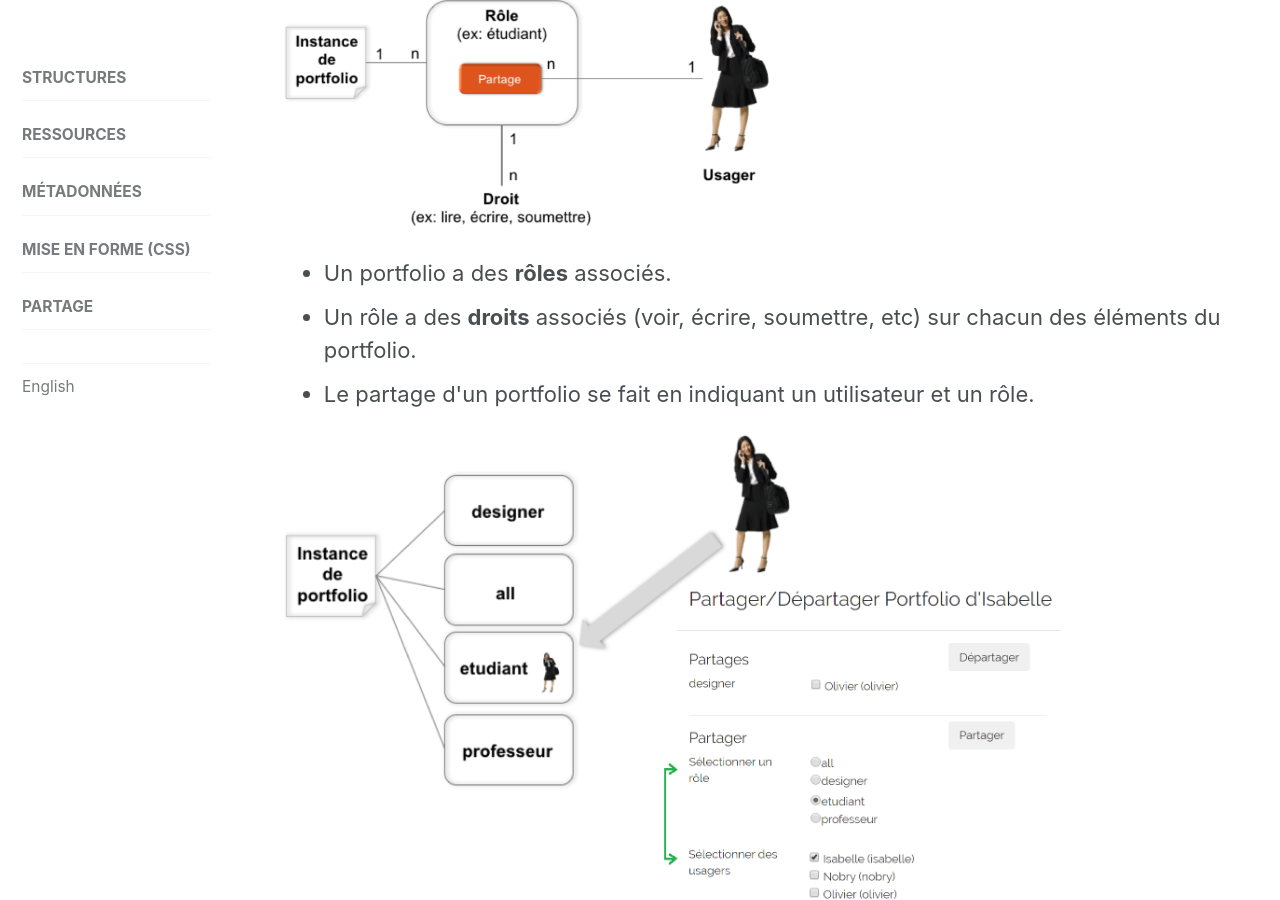
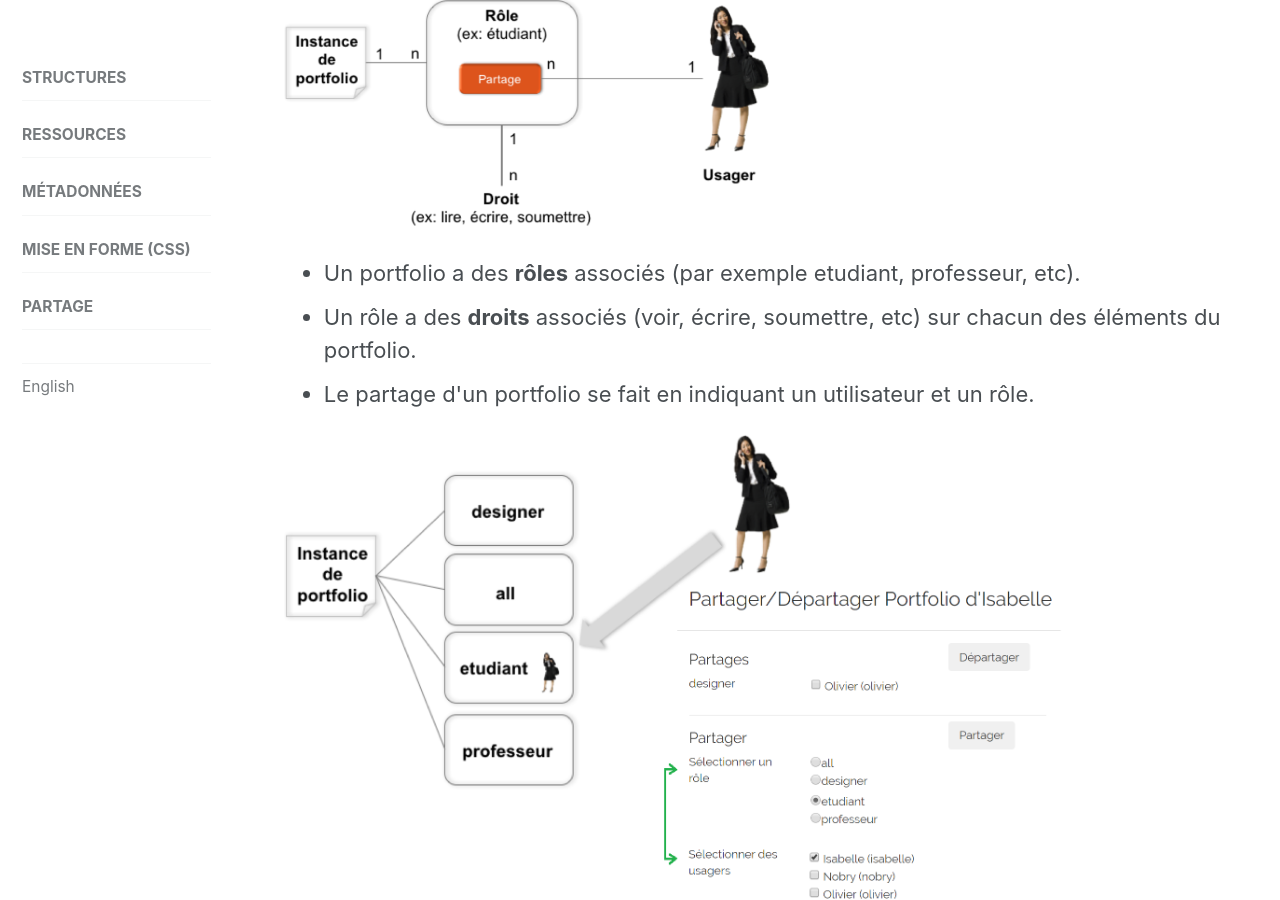
Before and after one commit to karutaproject/karuta-frontend-documentation, a Jekyll site: the page built from _pages/portfolio_fr.html, in a window 1280 px wide and 900 px high, scrolled down 3571 px. Built offline with Jekyll 4.4.1, drawn with Linux system fonts in a browser that asks for light colours.

Commit message:
corrections

```diff
--- a/_data/navigation.yml
+++ b/_data/navigation.yml
@@ -24,7 +24,7 @@
 
 # ====== DOCUMENTATION_EN ================
 documentation_en:
-  - title: Languages
+  - title:
     children:
       - title: "Français"
         url: /documentation_fr/
--- a/_includes/masthead.html
+++ b/_includes/masthead.html
@@ -2,7 +2,7 @@
   <div class="masthead__inner-wrap">
     <div class="masthead__menu">
       <nav id="site-nav" class="greedy-nav">
-        <img src='../assets/img/K.png' style="height:20px;margin-right:10px"/> <a class="site-title" href="{{ '/' | absolute_url }}">{{ site.title }}</a>
+        <img src='../assets/img/K.png' style="height:20px;margin-right:10px"/> <a class="site-title" href="{{ '/documentation_fr' | absolute_url }}">{{ site.title }}</a>
         <ul class="visible-links">
           {% for link in site.data.navigation.main %}
             {% if link.url contains 'http' %}
--- a/_pages/portfolio_fr.html
+++ b/_pages/portfolio_fr.html
@@ -106,7 +106,7 @@
 <p></p>
 <img src='../assets/img/modele-securite.png' width='50%'/>
 <ul>
-	<li>Un portfolio a des <b>rôles</b> associés.</li>
+	<li>Un portfolio a des <b>rôles</b> associés (par exemple etudiant, professeur, etc).</li>
 	<li>
 		Un rôle a des <b>droits</b> associés (voir, écrire, soumettre, etc) sur chacun des éléments
 		du portfolio.
```
